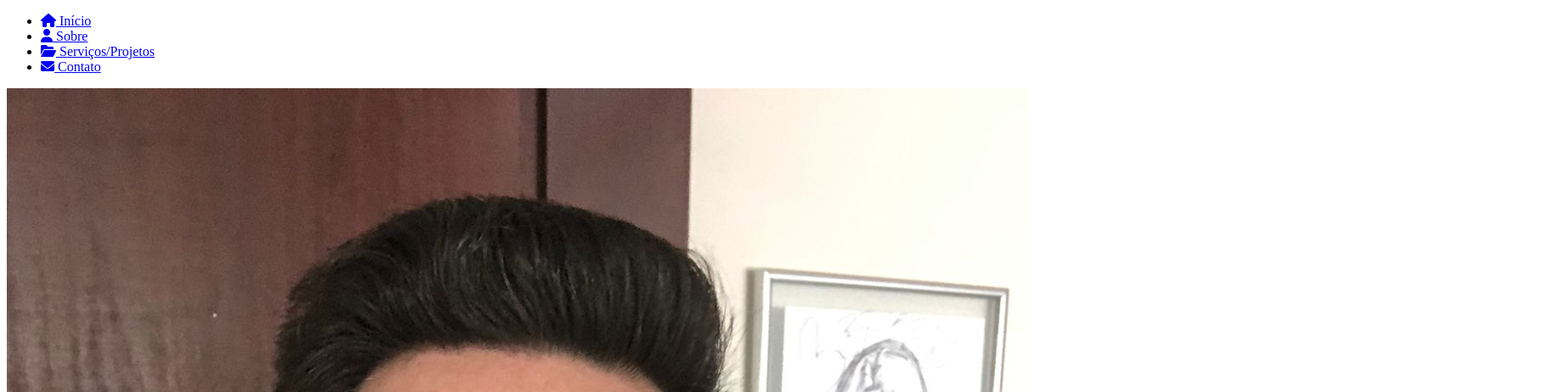
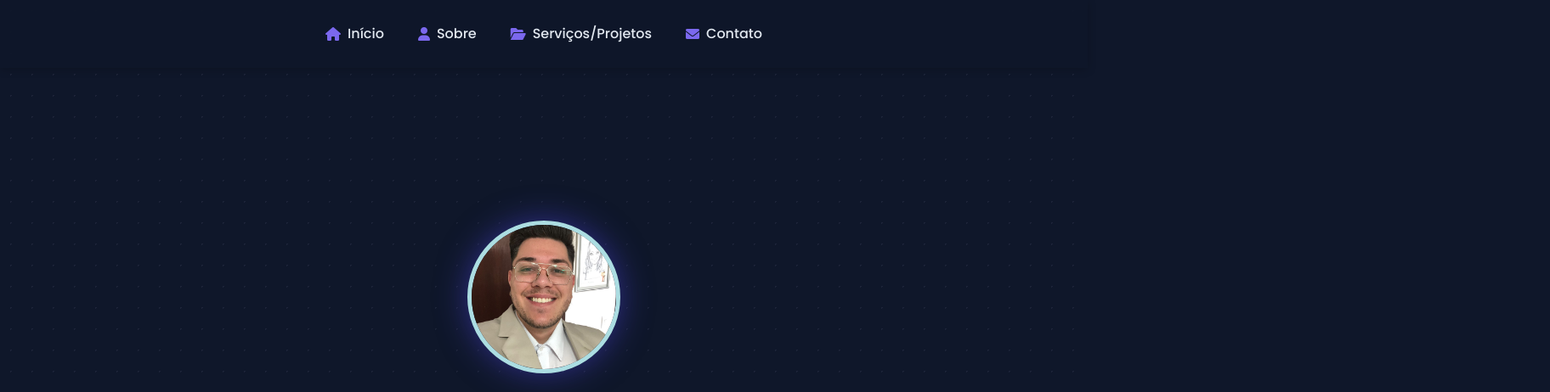
Before and after one commit to MatheusPhelipeDEV/portfolio, a plain HTML site: page index.html in a window 1280 px wide. Shown: the top 462 px of the page at 85% size, 1824 px wide, since content can reach past the window. Drawn offline with Linux system fonts and the light colour scheme.

Commit message:
Update index.html

```diff
--- a/index.html
+++ b/index.html
@@ -14,7 +14,7 @@
       href="https://cdnjs.cloudflare.com/ajax/libs/font-awesome/6.0.0-beta3/css/all.min.css"
     />
 
-    <link rel="stylesheet" href=" />
+    <link rel="stylesheet" href="./css/style.css" />
   </head>
   <body>
     <div class="website-background-effect"></div>
```
